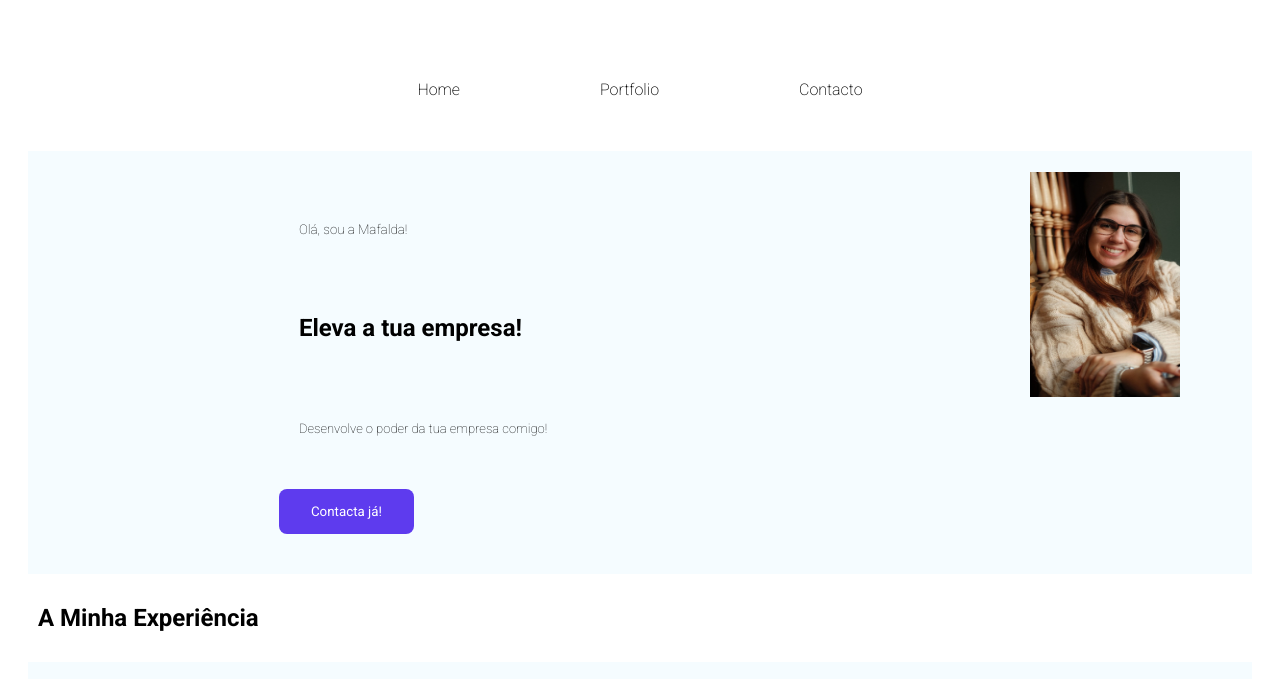
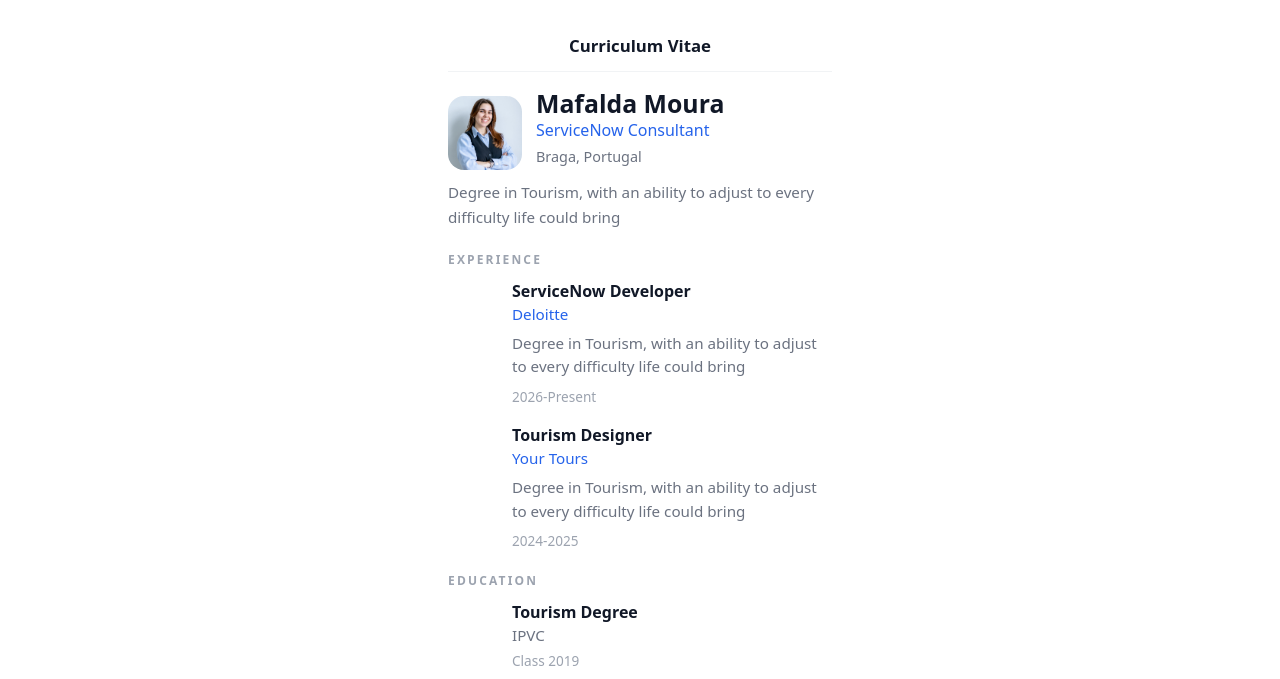
Before and after one commit to mafaldasampaiomoura-cmyk/sessao04_cssgrid_layoutfinal, a plain HTML site: page index.html in a window 1280 px wide. Shown: the top 679 px of the page. Drawn offline with Linux system fonts and the light colour scheme.

Commit message:
update trabalho original- mudança layout

```diff
--- a/index.html
+++ b/index.html
@@ -1,71 +1,53 @@
 <!DOCTYPE html>
 <html lang="en">
 <head>
+    <link rel="stylesheet" type="text/css" href="style.css" media="screen" />
     <meta charset="UTF-8">
     <meta name="viewport" content="width=device-width, initial-scale=1.0">
-    <link rel="stylesheet" href="style.css">
-    <title>Mafalda's Portfolio</title>
-    <link rel="preconnect" href="https://fonts.googleapis.com">
-    <link rel="preconnect" href="https://fonts.gstatic.com" crossorigin>
-    <link href="https://fonts.googleapis.com/css2?family=Roboto:ital,wght@0,100..900;1,100..900&display=swap" rel="stylesheet">
+    <title>Document</title>
 </head>
 <body>
-    <nav>
-        <ul id = "menu-principal">
-            <li><a>Home</a></li>
-            <li><a>Portfolio</a></li>
-            <li><a>Contacto</a></li>
-        </ul>
-    </nav>
+    <h1 class="titulo-pagina">Curriculum Vitae</h1>
+    <img class = "foto-perfil" src="./imagens_a_usar/IMG_0344.JPG" alt="Foto_Mafalda">
 
-    <div id = "flex1">
-        <div class="flex_text" class="flex_button">
-        <div class="flex_text"><h2>Olá, sou a Mafalda!</h2></div>
-        <div class="flex_text"><h1>Eleva a tua empresa!</h1></div>
-        <div class="flex_text"><p>Desenvolve o poder da tua empresa comigo!</p></div>
-        <div class="flex_button"><button type="button">Contacta já!</button></div>
-        </div>
-        <div class = "flex1_imagem">
-         <img src="./imagens_a_usar/foto_Mafalda.jpg" width="150" height="225" alt="Foto Perfil Mafalda Moura" ></img>
-        </div>
+    <h2 class = "perfil-nome">Mafalda Moura</h2>
+    <h3 class = "perfil-cargo">ServiceNow Consultant</h3>
+    <p class = "perfil-localizacao">Braga, Portugal</p>
+    <p class = "perfil-resumo">Degree in Tourism, with an ability to adjust to every difficulty life could bring </br>
+    </p>
+
+
+    <h5 class = "titulo-divisao">Experience</h5>
+
+    <div>
+    <h3 class = "emprego">ServiceNow Developer</h3>
+    <h4 class = "emprego-empresa">Deloitte</h4>
+    <p class = "emprego-descricao">Degree in Tourism, with an ability to adjust to every difficulty life could bring </br>
+    </p>
+    <p class = "emprego-data">2026-Present</p>
     </div>
 
-    <h2>A Minha Experiência</h2>
-    <div id ="experiencia_mafalda" class="experiencia_título" class="experiencia_texto" class="experiencia_imagem">
-
-        <div class = "estrategia_direcao">
-            <div class="experiencia_imagem"><img src="./imagens_a_usar/strategy.png" width="50" height="50" alt="logotipo estratégia"></img></div>
-            <div class="experiencia_título"><h3>Estratégia e Direção</h3></div>
-            <div class=""experiencia_texto><p>loremipsum</p></div>
-        </div>
-
-        <div class = "branding_logo">
-            <div class="experiencia_imagem"><img src="./imagens_a_usar/strategy.png" width="50" height="50" alt="logotipo estratégia"></img></div>
-            <div class="experiencia_título"><h3>Estratégia e Direção</h3></div>
-            <div class=""experiencia_texto><p>loremipsum</p></div>
-        </div>
-
-        <div class = "dev_webflow">
-            <div class="experiencia_imagem"><img src="./imagens_a_usar/strategy.png" width="50" height="50" alt="logotipo estratégia"></img></div>
-            <div class="experiencia_título"><h3>Estratégia e Direção</h3></div>
-            <div class=""experiencia_texto><p>loremipsum</p></div>
-        </div>
+    <div>
+    <h3 class = "emprego">Tourism Designer</h3>
+    <h4 class = "emprego-empresa">Your Tours</h4>
+    <p class = "emprego-descricao">Degree in Tourism, with an ability to adjust to every difficulty life could bring </br>
+    </p>
+    <p class = "emprego-data">2024-2025</p>
     </div>
 
-    <div id = "sobre_mim">
-        <div class="sobre_mim_titulo" class="sobre_mim_texto">
-            <div class = "sobre_mim_imagem">
-                <img src="./imagens_a_usar/foto_Mafalda.jpg" width="150" height="225" alt="Foto Perfil Mafalda Moura" ></img>
-            </div>
+    <h5 class = "titulo-divisao">Education</h5>
+    <div>
+    <h3>Tourism Degree</h3>
+    <h4>IPVC</h4>
+    <p>Class 2019</p>
+    </div>
 
-            <div class="sobre_mim_texto"><h2>Sobre Mim</h2></div>
-
-            <div class="sobre_mim_texto"><p>Lorem ipsum dolor sit amet, consectetur adipiscing elit. Fusce varius faucibus massa sollicitudin amet augue. Nibh metus a semper purus mauris duis. Lorem eu neque, tristique quis duis. Nibh scelerisque ac adipiscing velit non nulla in amet pellentesque.
-                Sit turpis pretium eget maecenas. Vestibulum dolor mattis consectetur eget commodo vitae. Amet pellentesque sit pulvinar lorem mi a, euismod risus r.</p></div>
-            </div>
-
-
-    </div>
+    <ul class="skills">
+        <li class="tag">ServiceNow</li>
+        <li class="tag">HTML</li>
+        <li class="tag">CSS</li>
+        <li class="tag">JavaScript</li>
+    </ul>
 
 
 </body>
--- a/style.css
+++ b/style.css
@@ -1,97 +1,150 @@
-*{
-    font-family: "roboto", sans-serif;
-    text-align: justify;
-    padding:10px;
-}
-/* Menu Principal */
-#menu-principal{
-   display: flex;
-    justify-content: center;
-    padding: 16px 24px;
-    gap: 100px;
-    list-style: none;
-    color: black;
-    font-weight: 200;
-    text-decoration: none;
+/* ===== Base ===== */
+* { box-sizing: border-box; }
+
+body{
+  margin: 0;
+  font-family: system-ui, -apple-system, Segoe UI, Roboto, Arial, sans-serif;
+  color: #111827;
+  background: #ffffff;
+  max-width: 420px;
+  margin: 0 auto;
+  padding: 18px 18px 36px;
 }
 
-/*Primeiro Menu */
-#flex1{
-    background-color: #F5FCFF;
-    display: flex;
-    justify-content: space-around;
-
+.titulo-pagina{
+  text-align: center;
+  font-size: 1.05rem;
+  font-weight: 600;
+  margin: 6px 0 18px;
+  padding: 10px 0 14px;
+  border-bottom: 1px solid #F1F3F5;
 }
 
-.flex_text{
-    margin: 10px;
-
-}
-.flex_text h1{
-    margin:0%
-    color: 74pt;
-    font-weight: bold;
-    font-size: x-large;
-    justify-content: left;
+.foto-perfil{
+  width: 74px;
+  height: 74px;
+  border-radius: 16px;
+  object-fit: cover;
+  display: block;
+  float: left;
+  margin: 6px 14px 10px 0;
 }
 
-.flex_text h2{
-    font-weight:lighter;
-    font-size: smaller;
+.perfil-nome{
+  margin: 6px 0 2px;
+  font-size: 1.55rem;
+  font-weight: 800;
+  line-height: 1.1;
 }
 
-.flex_text p{
-    font-weight: 50;
-    font-size:small;
+.perfil-cargo{
+  margin: 0 0 6px;
+  font-size: 1rem;
+  font-weight: 500;
+  color: #2563EB;
 }
 
-.flex_button button{
-    background-color: #5E3BEE;
-    border:none ;
-    color: white;
-    padding: 15px 32px;
-    text-align: center;
-    text-decoration: none;
-    display: inline-block;
-    border-radius: 8px;
+.perfil-localizacao{
+  margin: 0 0 14px;
+  font-size: 0.9rem;
+  color: #6B7280;
 }
 
-.flex1_imagem{
-    border: 0px solid #ddd;
-  border-radius: 4px;
-  padding: 1px;
-  width: 10px;
+
+.perfil-resumo{
+  clear: both;
+  margin: 0 0 22px;
+  font-size: 0.95rem;
+  line-height: 1.6;
+  color: #6B7280;
 }
 
-/* Experiencia Mafalda */
-#experiencia_mafalda{
-    background-color:#F5FCFF ;
-    display: flex;
-    justify-content: space-around;
 
-}
-/*Estratégia e Direção*/
-
-.experiencia_imagem{
-   box-shadow: 10px 10px 5px 1px lightblue;
-}
-.experiencia_titulo h3{
-    background-color:
+.titulo-divisao{
+  margin: 22px 0 12px;
+  font-size: 0.75rem;
+  letter-spacing: 0.18em;
+  text-transform: uppercase;
+  color: #9CA3AF;
 }
 
-/*Sobre Mim*/
 
-#sobre_mim{
-    display: grid;
-    gap: 10px;
+
+.titulo-divisao + div,
+.titulo-divisao + div + div{
+  position: relative;
+  padding-left: 64px;
+  margin: 0 0 18px;
 }
 
-.sobre_mim_texto h2{
-    font-weight:bolder;
-    font-size:medium;
+
+.emprego{
+  margin: 0;
+  font-size: 1rem;
+  font-weight: 700;
 }
 
-.sobre_mim_texto p{
-    font-weight: 50;
-    font-size:small;
+.emprego-empresa{
+  margin: 2px 0 8px;
+  font-size: 0.95rem;
+  font-weight: 500;
+  color: #2563EB;
 }
+
+.emprego-descricao{
+  margin: 0 0 8px;
+  font-size: 0.95rem;
+  line-height: 1.55;
+  color: #6B7280;
+}
+
+.emprego-data{
+  margin: 0;
+  font-size: 0.85rem;
+  color: #9CA3AF;
+}
+
+.titulo-divisao + div + div + .titulo-divisao + div{
+  position: relative;
+  padding-left: 64px;
+  margin: 0 0 18px;
+}
+
+
+.titulo-divisao + div + div + .titulo-divisao + div h3{
+  margin: 0;
+  font-size: 1rem;
+  font-weight: 700;
+}
+
+.titulo-divisao + div + div + .titulo-divisao + div h4{
+  margin: 2px 0 6px;
+  font-size: 0.95rem;
+  font-weight: 500;
+  color: #6B7280;
+}
+
+.titulo-divisao + div + div + .titulo-divisao + div p{
+  margin: 0;
+  font-size: 0.85rem;
+  color: #9CA3AF;
+}
+
+.skills{
+  list-style: none;
+  padding: 0;
+  margin: 14px 0 0;
+  display: flex;
+  flex-wrap: wrap;
+  gap: 10px;
+}
+
+.tag{
+  border: 1px solid #BFDBFE;
+  color: #2563EB;
+  background: #EFF6FF;
+  border-radius: 999px;
+  padding: 7px 12px;
+  font-size: 0.85rem;
+  font-weight: 600;
+}
```
Also changed, not shown: index_final.html (deleted, +0 -83 lines), imagens_a_usar/IMG_0344.JPG (added), imagens_a_usar/company-concept-illustration_114360-2581-1200x900.jpg (added).
